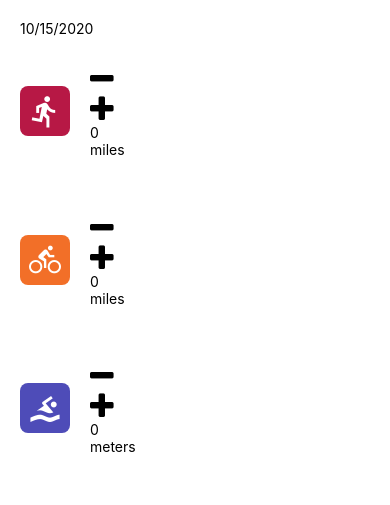
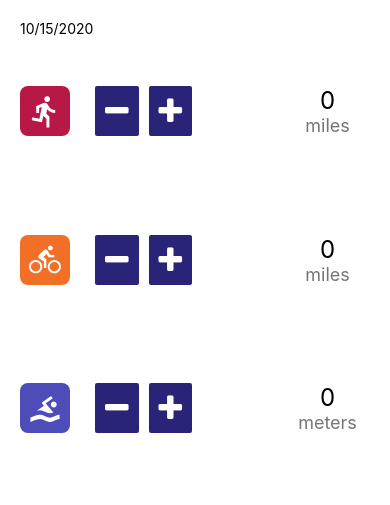
Before and after one commit to acahet/udacity-react-native-udacifitness, a React Native app: screen / in a window 390 px wide. Shown: the top 505 px of the page. Built offline with nearby package versions, Linux system fonts and the light colour scheme.

Commit message:
update udaciSteppers
style udaciSteppers

```diff
--- a/components/UdaciSteppers.js
+++ b/components/UdaciSteppers.js
@@ -1,22 +1,71 @@
 import React from 'react';
-import { View, TouchableOpacity, Text } from 'react-native';
+import { Platform, View, TouchableOpacity, Text, StyleSheet } from 'react-native';
 import { FontAwesome, Entypo } from '@expo/vector-icons';
+import { purple, gray, white } from '../utils/colors';
 
 export default function UdaciSteppers({ max, unit, step, value, onIncrement, onDecrement }) {
 	return (
-		<View>
-			<View>
-				<TouchableOpacity onPress={onDecrement}>
-					<FontAwesome name="minus" size={30} color={'black'} />
-				</TouchableOpacity>
-				<TouchableOpacity onPress={onIncrement}>
-					<FontAwesome name="plus" size={30} color={'black'} />
-				</TouchableOpacity>
-			</View>
-			<View>
-				<Text>{value}</Text>
-				<Text>{unit}</Text>
+		<View style={[styles.row, { justifyContent: 'space-between' }]}>
+			{Platform.OS === 'ios' ? (
+				<View style={{ flexDirection: 'row' }}>
+					<TouchableOpacity
+						style={[styles.iosBtn, { borderTopRightRadius: 0, borderBottomRightRadius: 0 }]}
+						onPress={onDecrement}
+					>
+						<Entypo name="minus" size={30} color={purple} />
+					</TouchableOpacity>
+					<TouchableOpacity
+						style={[
+							styles.iosBtn,
+							{ borderTopLeftRadius: 0, borderBottomLeftRadius: 0, borderLeftWidth: 0 },
+						]}
+						onPress={onIncrement}
+					>
+						<Entypo name="plus" size={30} color={purple} />
+					</TouchableOpacity>
+				</View>
+			) : (
+				<View style={{ flexDirection: 'row' }}>
+					<TouchableOpacity style={styles.androidBtn} onPress={onDecrement}>
+						<FontAwesome name="minus" size={30} color={white} />
+					</TouchableOpacity>
+					<TouchableOpacity style={styles.androidBtn} onPress={onIncrement}>
+						<FontAwesome name="plus" size={30} color={white} />
+					</TouchableOpacity>
+				</View>
+			)}
+			<View style={styles.metricCounter}>
+				<Text style={{ fontSize: 24, textAlign: 'center' }}>{value}</Text>
+				<Text style={{ fontSize: 18, color: gray }}>{unit}</Text>
 			</View>
 		</View>
 	);
 }
+
+const styles = StyleSheet.create({
+	row: {
+		flexDirection: 'row',
+		flex: 1,
+		alignItems: 'center',
+	},
+	androidBtn: {
+		margin: 5,
+		backgroundColor: purple,
+		padding: 10,
+		borderRadius: 2,
+	},
+	iosBtn: {
+		backgroundColor: white,
+		borderColor: purple,
+		borderWidth: 1,
+		borderRadius: 3,
+		padding: 5,
+		paddingLeft: 25,
+		paddingRight: 25,
+	},
+	metricCounter: {
+		width: 85,
+		justifyContent: 'center',
+		alignItems: 'center',
+	},
+});
```
